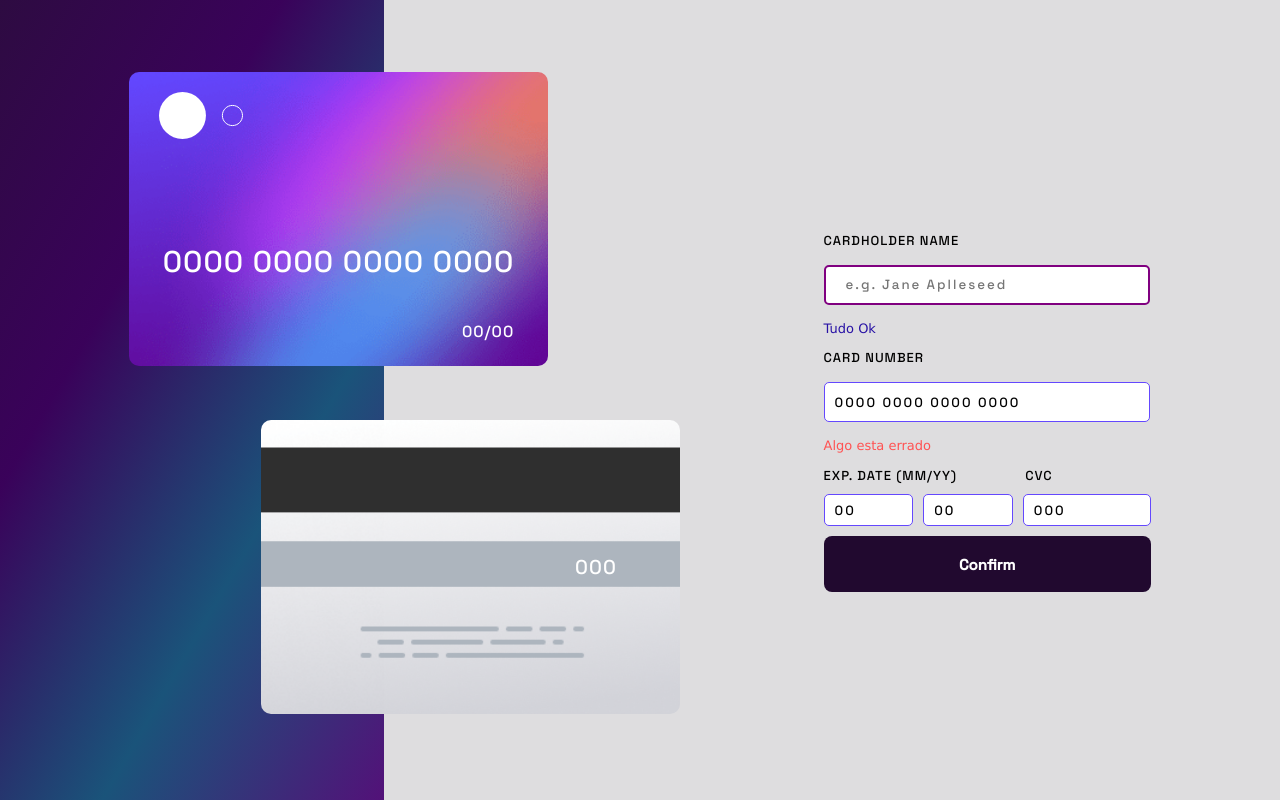
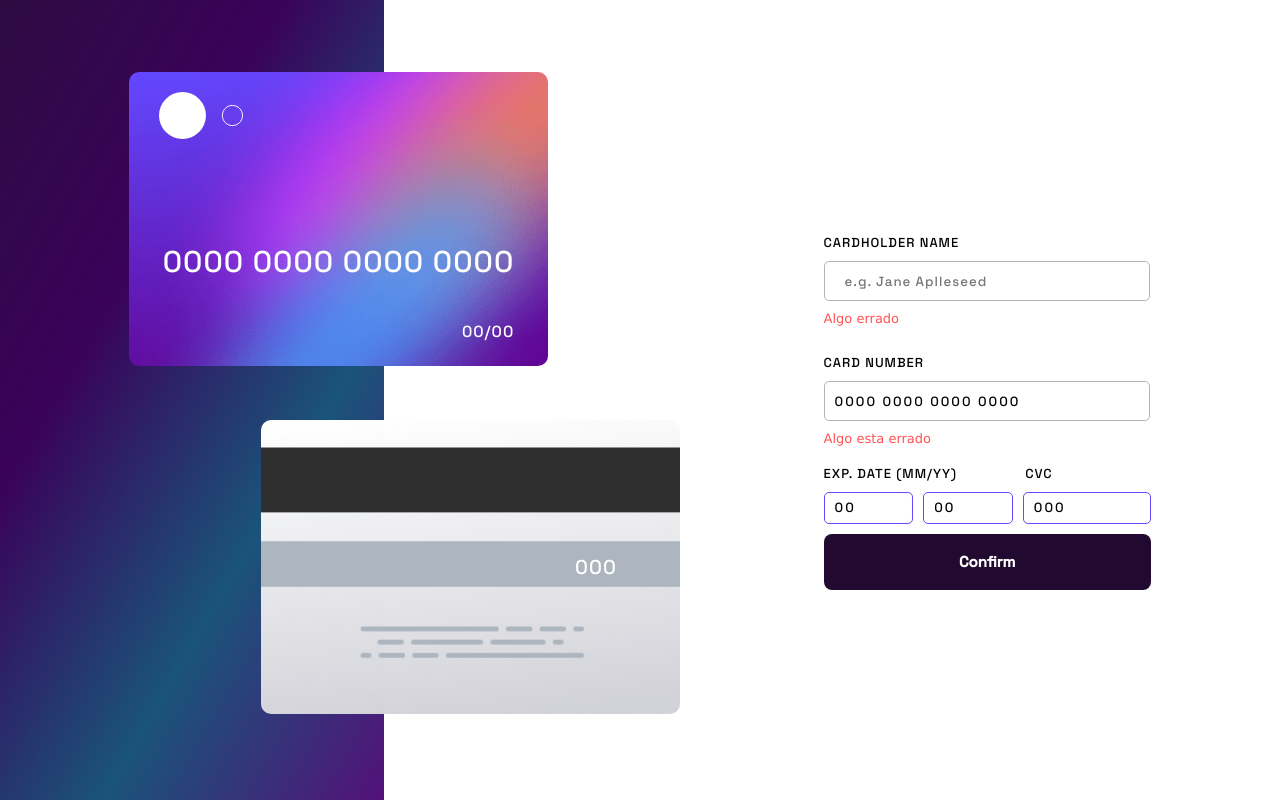
Before and after one commit to Vinivy/interactivecard, a React (Create React App) app: page / in a window 1280 px wide. Built offline with nearby package versions, Linux system fonts and the light colour scheme.

Commit message:
Card Credit

```diff
--- a/src/App.css
+++ b/src/App.css
@@ -48,7 +48,7 @@ body {
 .twobox {
   width: 70Vw;
   height: 100vh;
-  background: hsl(270, 3%, 87%);
+  background: hsl(0, 0%, 100%);
 }
 
 /*Principal*/
@@ -95,10 +95,12 @@ form {
 .columnOne, .columnTwo{
   display: flex;
   flex-direction: column;
-  gap: 1rem;
+  gap: 10px;
 }
 /*input Cardholdername, input Number*/
 .Name, .Number {
+  border: 1px solid hsla(0, 0%, 67%, 0.887);
+  background-color: transparent;
   width: 25.5vw;
   height: 5vh;
   border-radius: 5px;
@@ -130,7 +132,7 @@ input:focus {
 input::placeholder{
   font-family: 'Space Grotesk';
   padding: 0 0 0 10px ;
-  letter-spacing: 2px;
+  letter-spacing: 1px;
   font-weight: 500;
 }
 
@@ -288,12 +290,12 @@ input::placeholder{
 
   .onebox {
     width: 100vw;
-    height: 49vh;
+    height: 34vh;
   }
 
   .twobox {
     width: 100Vw;
-    height: 90vh;
+    height: 66vh;
   }
 
   main {
@@ -302,10 +304,10 @@ input::placeholder{
 
     gap: 0;
     width: 95vw;
-    height: 100vh;
+    height: 98vh;
 
     position: absolute;
-    bottom: -1rem;
+    bottom: 0;
     z-index: 2;
   }
 
@@ -323,12 +325,12 @@ input::placeholder{
     height: 24%;
     border-radius: 5px;
     position: absolute;
-    top: 13.2%;
+    top: 14%;
   }
 
   .Front img {
     height: 8vh;
-    width: 20vw;
+    width: 18vw;
     padding: 20px 0 0 14px;
   }
 
@@ -374,6 +376,7 @@ input::placeholder{
     flex-direction: column;
     gap: 10px;
     width: fit-content;
+    margin: 10px 0 0 0;
   }
 
   .Name, .Number {
--- a/src/App.jsx
+++ b/src/App.jsx
@@ -28,7 +28,6 @@ function App() {
   function Convict(event) {
     event.preventDefault();
   }
-
 
 
   function Concluido() {
@@ -72,20 +71,32 @@ function App() {
               placeholder="e.g. Jane Aplleseed"
               value={NomeCard}
               onChange={(event) => setNomeCard(event.target.value)}
+              maxLength={8}
 
               style=
               {{
                 //Se o Valor posto no input não for "Vinivy", ou se não for Letras,o outline será vermelho, eu Adicionei a Barra de espaço para n ficar dando erro, veja que tem um espaço no z a direita.
-                border: /^[A-Za-z ]*$/.test(NomeCard) ? '2px solid purple' : '2px solid red',
+                border: /^[A-Za-z ]*$/.test(NomeCard) ? '1px solid hsla(0, 0%, 67%, 0.887)' : '2px solid red',
 
                 outline:
-                NomeCard === 'Vinivy' ? '2x solid hsl(278, 94%, 30%)'
+                NomeCard === 'Vinivy' ? '1x solid hsl(278, 94%, 30%)'
               : 'none'}}
             />
-            {/^[A-Za-z ]*$/.test(NomeCard) ?
-             (<span className="DefaultName" style={{color: 'hsl(249, 80%, 36%)'}}>Tudo Ok</span> ) :
-             (<span className="DefaultName" style={{color: 'hsl(0, 100%, 66%)'}}>Apenas letras por favor</span>)
+            {/*Acima temos uma condicional em que se o minput name n tiver Letras, irá aparecer uma borda vermelha. e aqui abaixo é se o input n for com letras irá aparecer um span de aviso*/}
+
+            {/^[A-Za-z ]*$/.test(NomeCard) && NomeCard.length >= 5 ?
+             (<span className="DefaultName" style={{color: 'hsl(249, 80%, 36%)'}}>Tudo Ok</span> )
+              :
+             (<span className="DefaultName" style={{color: 'hsl(0, 100%, 66%)'}}>Algo errado</span>)
             }
+
+            {/*E aqui abaixo tera uma condição em que se o input name chegar no maximo de caracteres permitido, ele irá avisar pelo um span */}
+
+            { NomeCard.length === 8 ?
+               (<span className="DefaultName" style={{color: 'hsl(249, 80%, 36%)'}}>Maximo de caracteres</span> )
+               :
+              (<span className="DefaultName" style={{color: 'hsl(0, 100%, 66%)'}}></span>)
+             }
           </div>
 
           <div className="columnOne">
@@ -97,7 +108,7 @@ function App() {
               value={Number}
               onChange={(event) => setNumber(event.target.value)}
             />
-            { /^[0-9 ]*$/.test(Number) && Number.value === 16?
+            { /^[0-9 ]*$/.test(Number) && Number.value === 16 ?
             (<span className="DefaultNumber" style={{color: 'hsl(249, 80%, 36%)'}}>Tudo Certo</span>)
             :
             (<span className="DefaultNumber" style={{color: 'hsl(0, 100%, 66%)'}}>Algo esta errado</span>)
```
